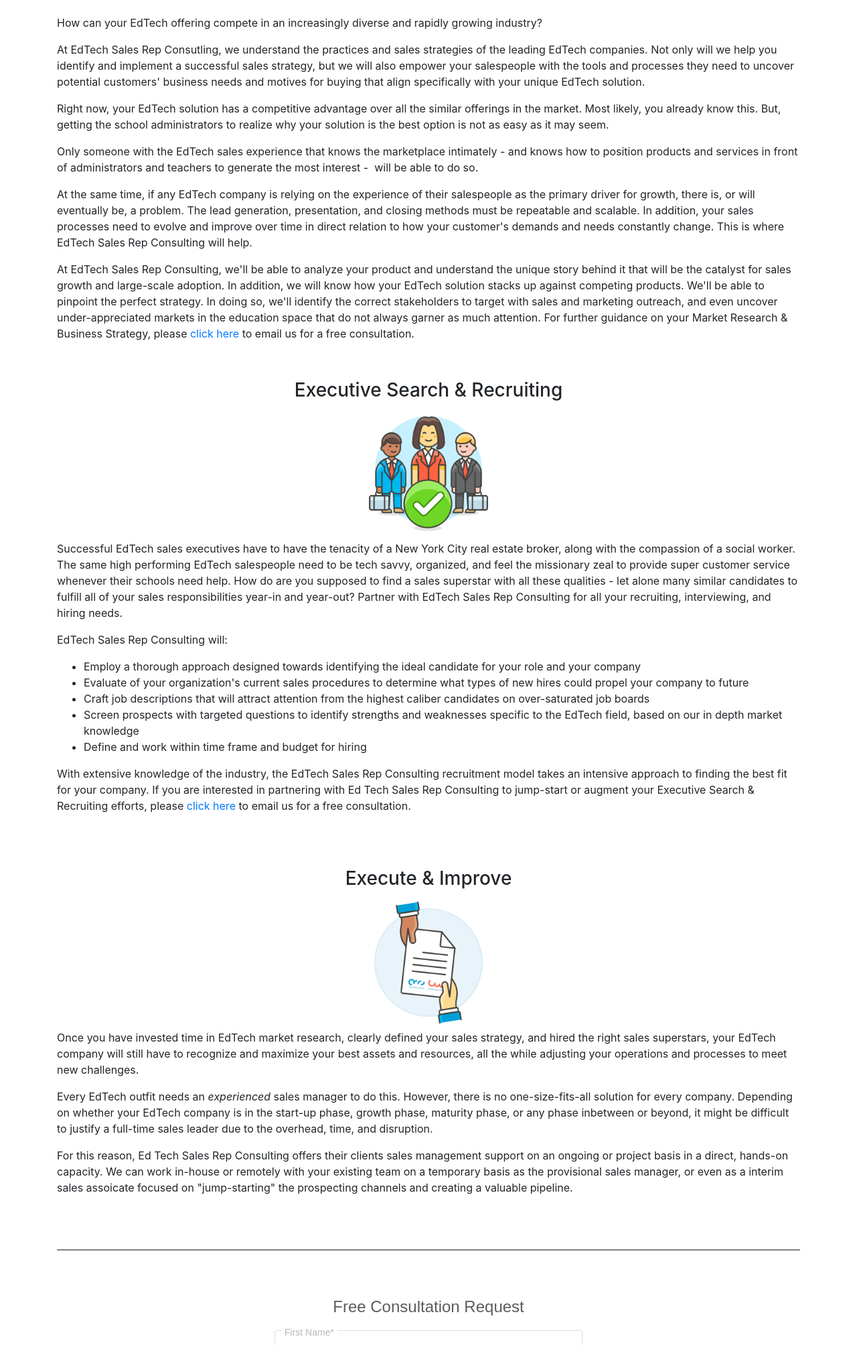
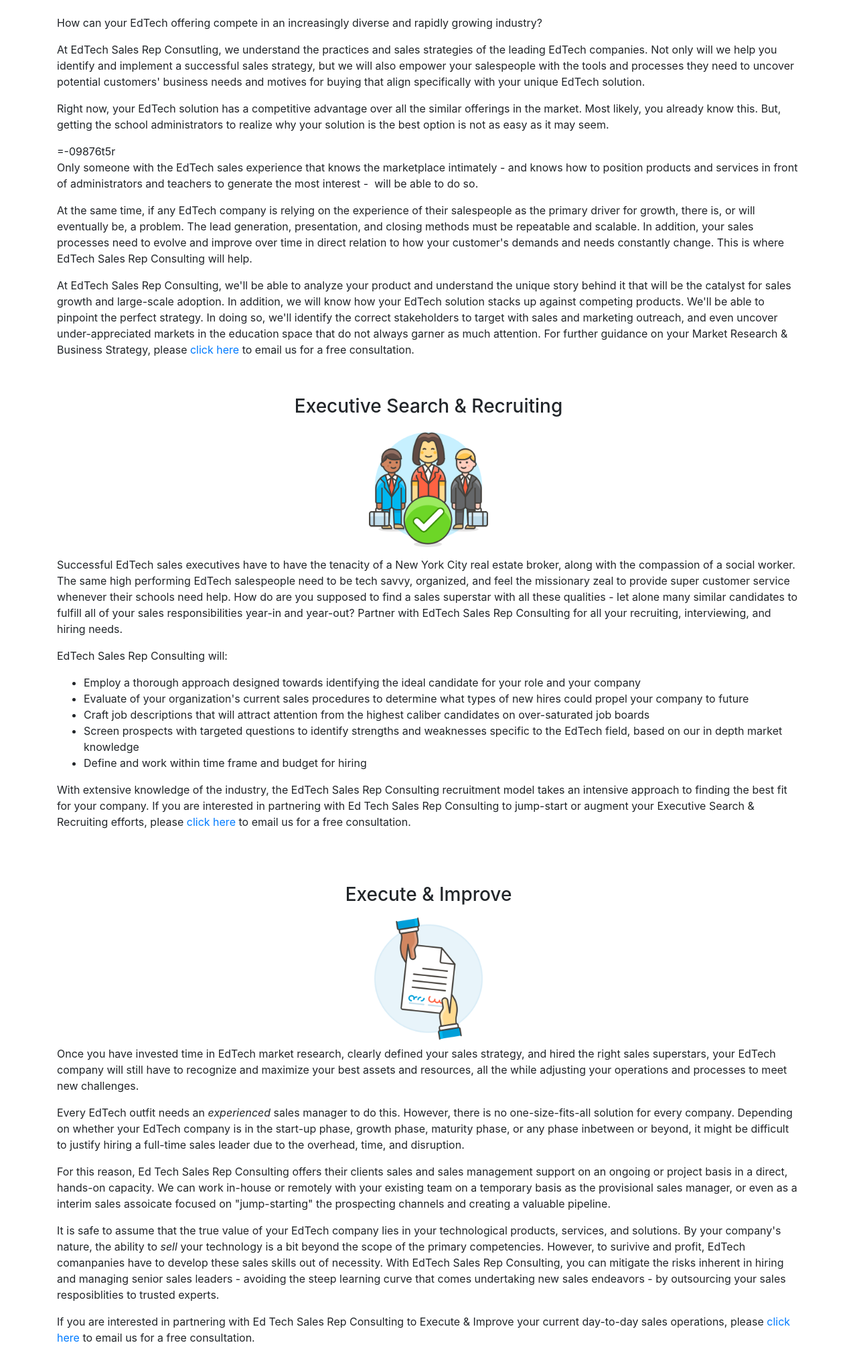
Before and after one commit to shanewin/portfolio-project, a Django app: page /blog/ in a window 1280 px wide. Shown: the part 436-2444 px from the top of the page at 67% size. Run offline with Django 3.2, Linux system fonts and the light colour scheme; data that the repository does not hold is empty; some libraries are stand-ins or nearby versions.

Commit message:
Update Services Page - Execute

```diff
--- a/blog/templates/blog/allblogs.html
+++ b/blog/templates/blog/allblogs.html
@@ -189,8 +189,7 @@
 <br>
 <p>How can your EdTech offering compete in an increasingly diverse and rapidly growing industry?</p>
 <p>At EdTech Sales Rep Consutling, we understand the practices and sales strategies of the leading EdTech companies. Not only will we help you identify and implement a successful sales strategy, but we will also empower your salespeople with the tools and processes they need to uncover potential customers' business needs and motives for buying that align specifically with your unique EdTech solution.</p>
-<p>Right now, your EdTech solution has a competitive advantage over all the similar offerings in the market. Most likely, you already know this. But, getting the school administrators to realize why your solution is the best option is not as easy as it may seem.</p>
-<p>Only someone with the EdTech sales experience that knows the marketplace intimately - and knows how to position products and services in front of administrators and teachers to generate the most interest -&nbsp; will be able to do so.</p>
+<p>Right now, your EdTech solution has a competitive advantage over all the similar offerings in the market. Most likely, you already know this. But, getting the school administrators to realize why your solution is the best option is not as easy as it may seem.</p>=-09876t5r<p>Only someone with the EdTech sales experience that knows the marketplace intimately - and knows how to position products and services in front of administrators and teachers to generate the most interest -&nbsp; will be able to do so.</p>
 <p>At the same time, if any EdTech company is relying on the experience of their salespeople as the primary driver for growth, there is, or will eventually be, a problem. The lead generation, presentation, and closing methods must be repeatable and scalable. In addition, your sales processes need to evolve and improve over time in direct relation to how your customer's demands and needs constantly change. This is where EdTech Sales Rep Consulting will help. </p>
 <p>At EdTech Sales Rep Consulting, we'll be able to analyze your product and understand the unique story behind it that will be the catalyst for sales growth and large-scale adoption. In addition, we will know how your EdTech solution stacks up against competing products. We'll be able to pinpoint the perfect strategy. In doing so, we'll identify the correct stakeholders to target with sales and marketing outreach, and even uncover under-appreciated markets in the education space that do not always garner as much attention. For further guidance on your Market Research & Business Strategy, please <a href="#consultation">click here</a> to email us for a free consultation.
 <br />
@@ -214,11 +213,15 @@
 <div style="text-align:center;"><img class="img-fluid" src="{% static 'execute.png' %}" height=200 width=200 /></div>
 <p>Once you have invested time in EdTech market research, clearly defined your sales strategy, and hired the right sales superstars,
   your EdTech company will still have to recognize and maximize your best assets and resources, all the while adjusting your operations and processes to meet new challenges.</p>
-<p>Every EdTech outfit needs an <i>experienced</i> sales manager to do this. However, there is no one-size-fits-all solution for every company. Depending on whether your EdTech company is in the start-up phase, growth phase, maturity phase, or any phase inbetween or beyond, it might be difficult to justify a full-time sales leader due to the overhead, time, and disruption.</p>
-<p>For this reason, Ed Tech Sales Rep Consulting offers their clients sales management support on an ongoing or project basis in a direct, hands-on capacity.
+<p>Every EdTech outfit needs an <i>experienced</i> sales manager to do this. However, there is no one-size-fits-all solution for every company. Depending on whether your EdTech company is in the start-up phase, growth phase, maturity phase, or any phase inbetween or beyond, it might be difficult to justify hiring a full-time sales leader due to the overhead, time, and disruption.</p>
+<p>For this reason, Ed Tech Sales Rep Consulting offers their clients sales and sales management support on an ongoing or project basis in a direct, hands-on capacity.
 We can work in-house or remotely with your existing team on a temporary basis as the provisional sales manager,
   or even as a interim sales assoicate focused on "jump-starting" the prospecting channels and creating a valuable pipeline.  </p>
-<p></p>
+<p>It is safe to assume that the true value of your EdTech company lies in your technological products,
+   services, and solutions. By your company's nature, the ability to <i>sell</i> your technology is a bit beyond the scope of the primary competencies.
+   However, to surivive and profit, EdTech comanpanies have to develop these sales skills out of necessity. With EdTech Sales Rep Consulting, you can mitigate the risks
+   inherent in hiring and managing senior sales leaders - avoiding the steep learning curve that comes undertaking new sales endeavors -  by outsourcing your sales resposiblities to trusted experts.</p>
+   If you are interested in partnering with Ed Tech Sales Rep Consulting to Execute & Improve your current day-to-day sales operations, please <a href="#consultation">click here</a> to email us for a free consultation.</p>
 <br />
 <br />
 
```
